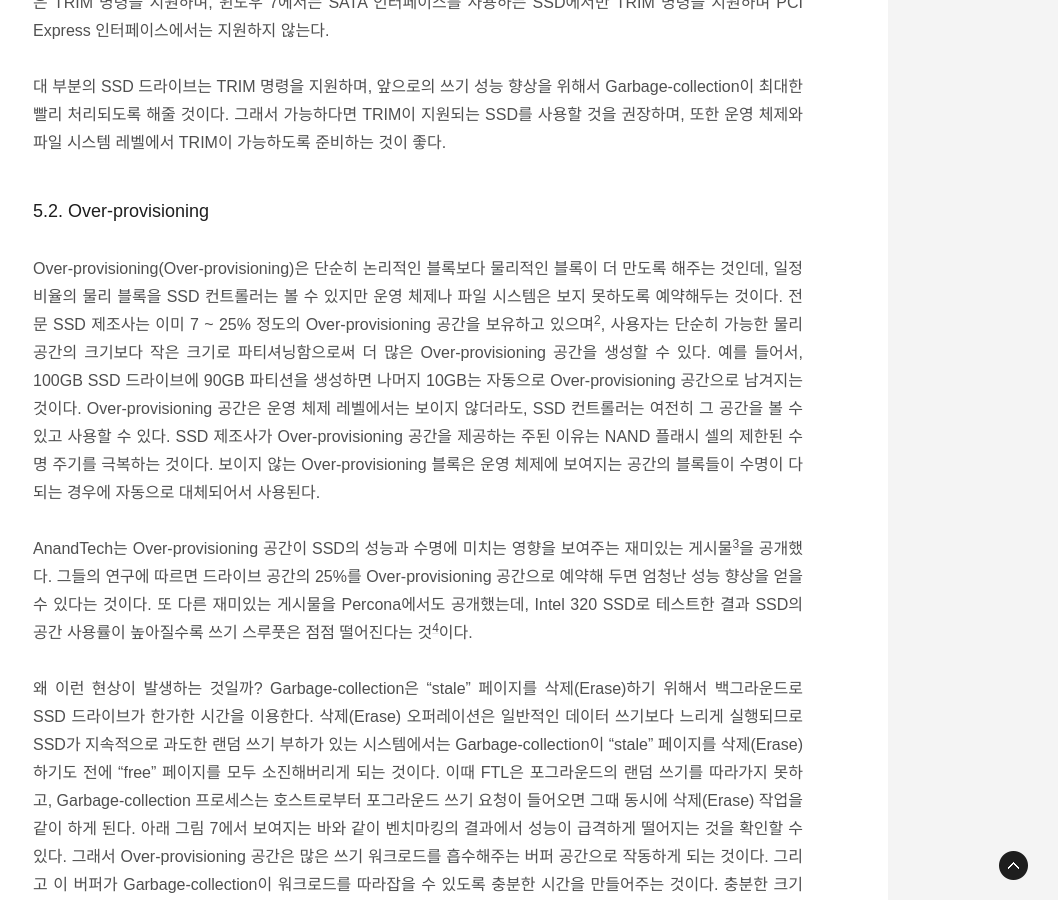
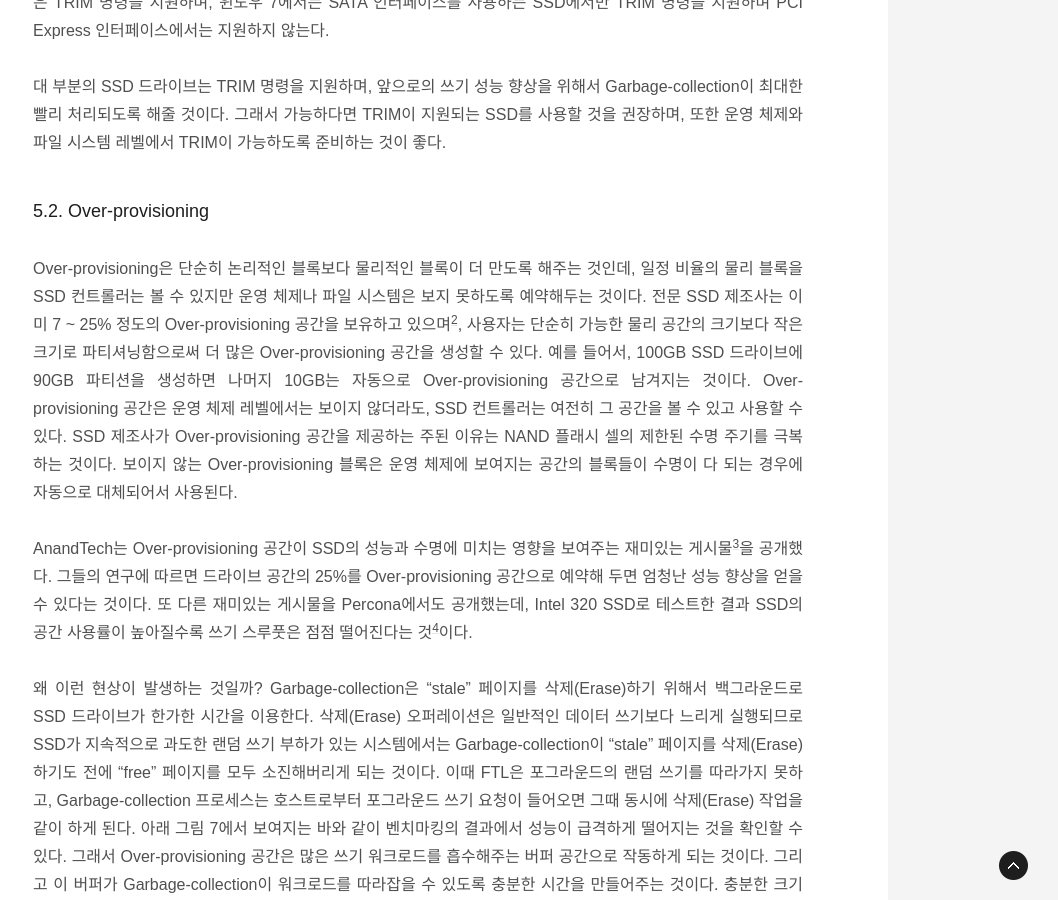
Before and after one commit to saltfactory/kakao.github.io, a Jekyll site: the page built from _posts/2016-07-16-coding-for-ssd-part-4.md, in a window 1280 px wide and 900 px high, scrolled down 2227 px. Shown: the whole window, without its empty margins (222-1280 px from the left). Built offline with Jekyll 4.4.1, drawn with Linux system fonts in a browser that asks for light colours; some web fonts are replaced; comment, search, counter and statistics services are not loaded; some of the changed text lies outside the part shown.

Commit message:
Remove duplicated keyword

```diff
--- a/_posts/2016-07-16-coding-for-ssd-part-4.md
+++ b/_posts/2016-07-16-coding-for-ssd-part-4.md
@@ -14,7 +14,7 @@
 ---
 
 
-이번 챕터에서는 SSD의 주요 기능인 TRIM과 Over-provisioning(Over-provisioning)에 대해서 간단히 살펴보도록 하겠다.
+이번 챕터에서는 SSD의 주요 기능인 TRIM과 Over-provisioning에 대해서 간단히 살펴보도록 하겠다.
 또한 SSD의 내부 병렬 처리와 클러스터링 블록에 대해서도 같이 살펴보도록 하겠다.
 
 ![NAND flash package](/files/coding_for_ssd_part4_1.jpg)
@@ -52,7 +52,7 @@
 
 ### 5.2. Over-provisioning
 
-Over-provisioning(Over-provisioning)은 단순히 논리적인 블록보다 물리적인 블록이 더 만도록 해주는 것인데,
+Over-provisioning은 단순히 논리적인 블록보다 물리적인 블록이 더 만도록 해주는 것인데,
 일정 비율의 물리 블록을 SSD 컨트롤러는 볼 수 있지만 운영 체제나 파일 시스템은 보지 못하도록 예약해두는 것이다.
 전문 SSD 제조사는 이미 7 ~ 25% 정도의 Over-provisioning 공간을 보유하고 있으며[^13],
 사용자는 단순히 가능한 물리 공간의 크기보다 작은 크기로 파티셔닝함으로써 더 많은 Over-provisioning 공간을 생성할 수 있다.
```
